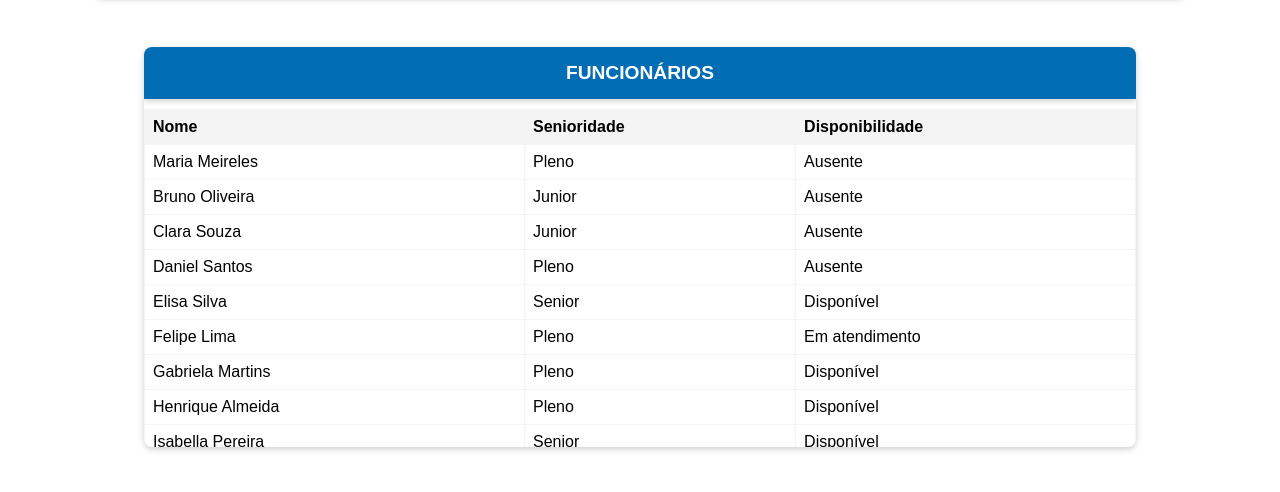
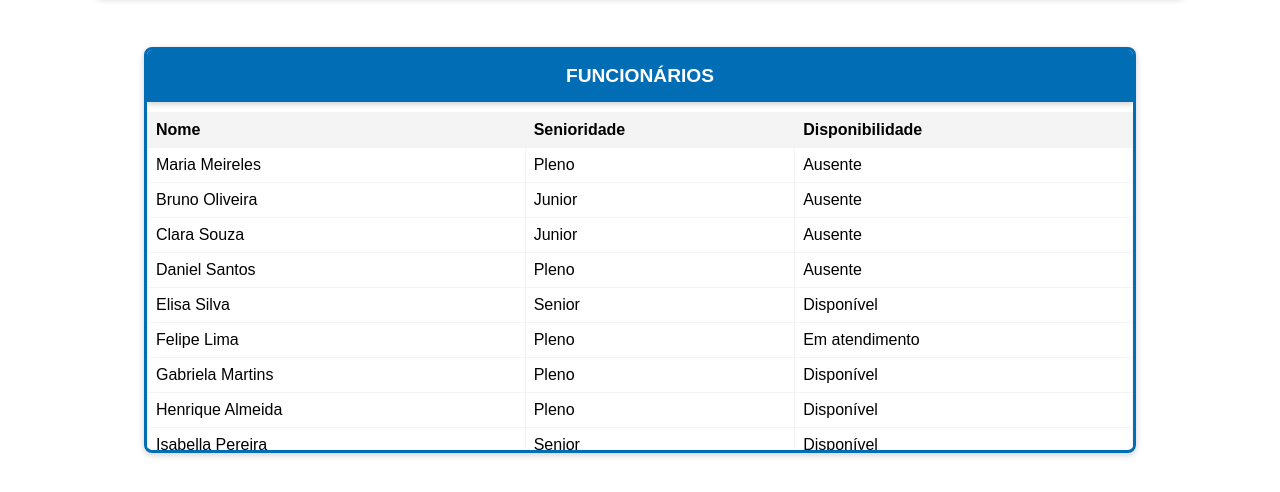
Before and after one commit to joaombvb/teste, a plain HTML site: page index.html in a window 1280 px wide. Shown: the part 230-722 px from the top of the page. Drawn offline with nearby package versions, Linux system fonts and the light colour scheme.

Commit message:
<feat>(css): <adiciona borda as tabelas>

```diff
--- a/styles.css
+++ b/styles.css
@@ -49,6 +49,7 @@ h1, h2 {
     margin: var(--section-margin);
     position: relative;
     box-shadow: var(--box-shadow);
+    border: 3px solid var(--primary-color);
     border-radius: 8px;
     overflow: hidden;
 }
```
